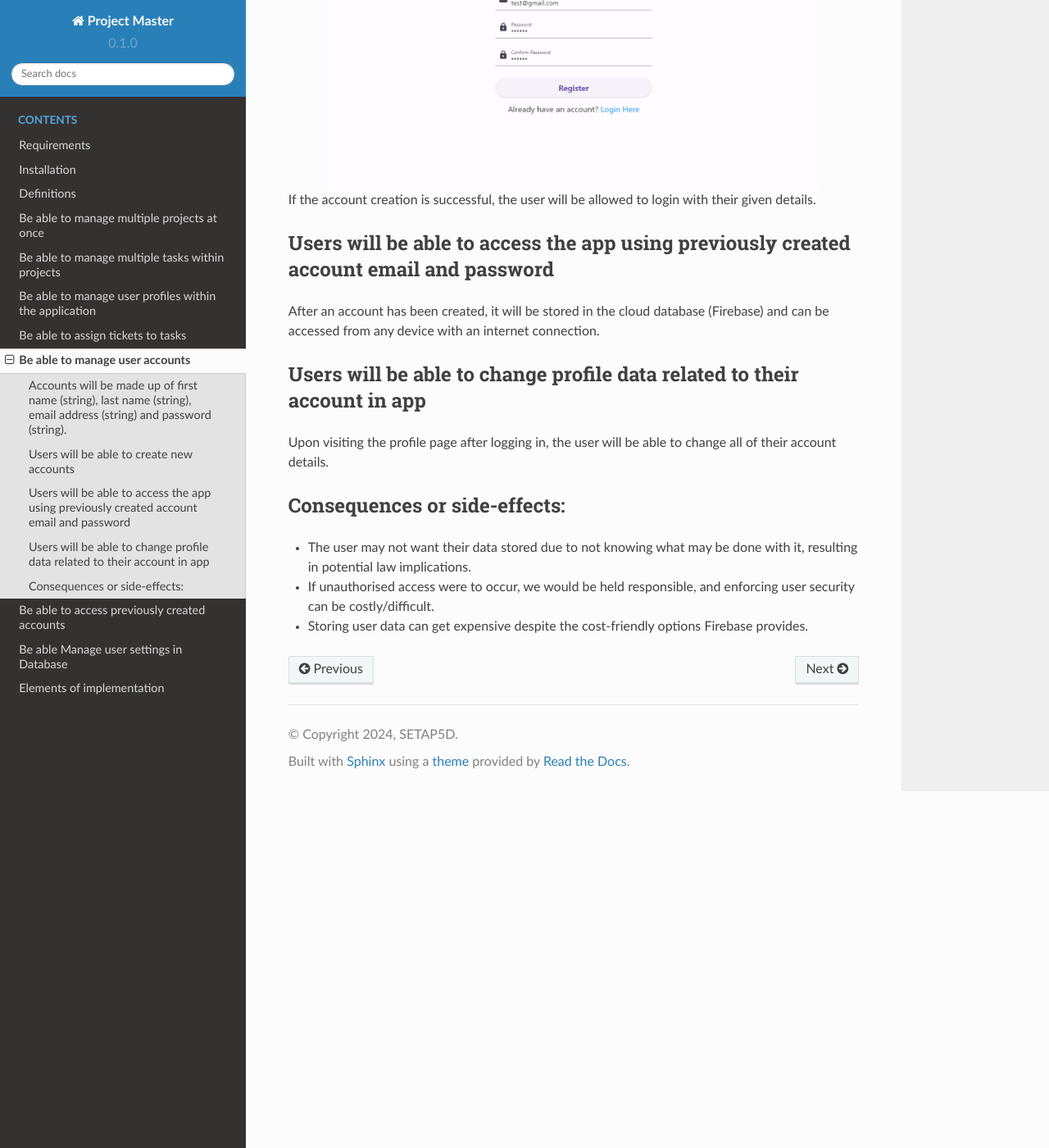
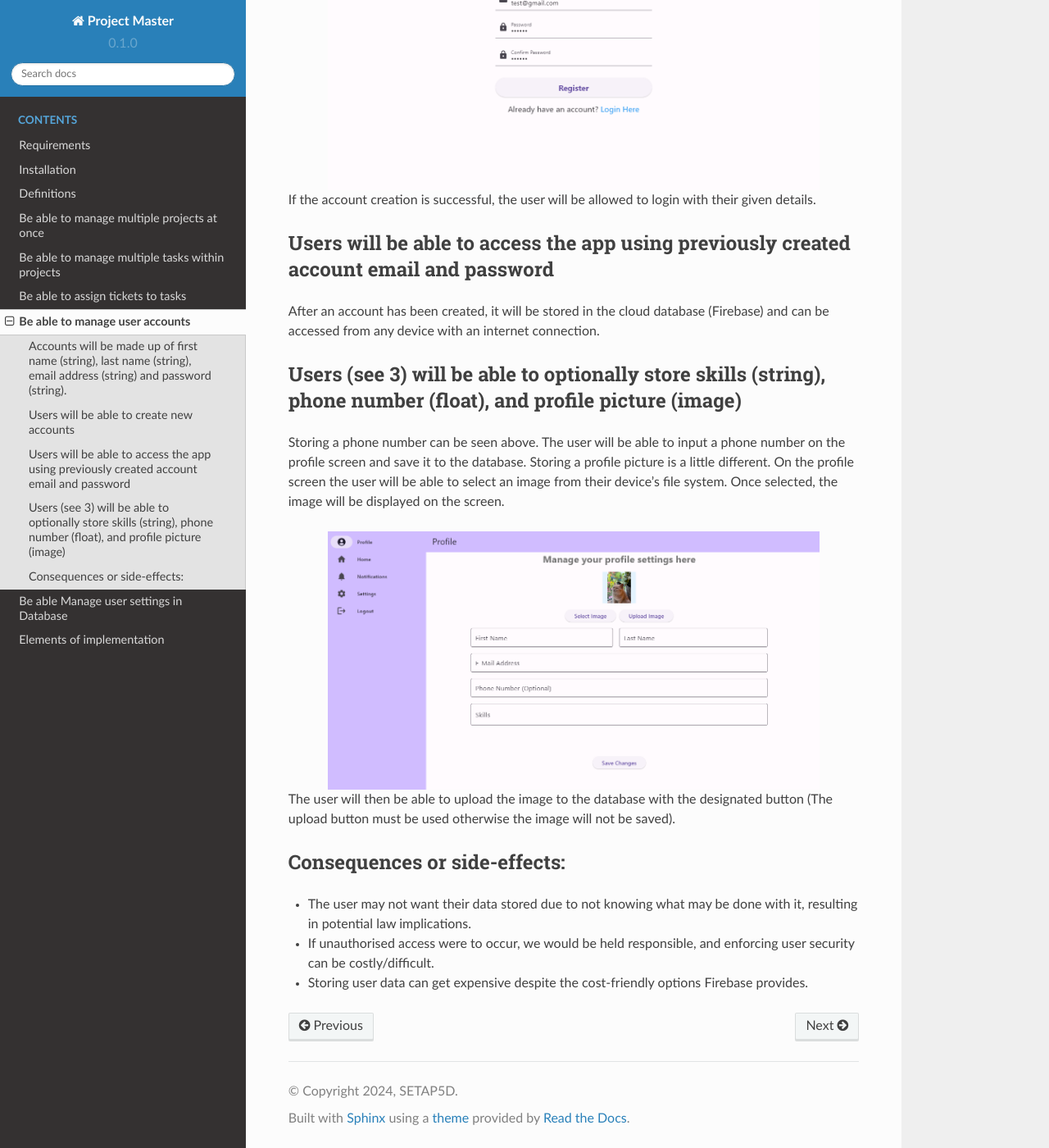
Before and after one commit to setap5d/rtd, a Sphinx documentation site: the page built from docs/source/Usage/req5.rst, in a window 1280 px wide and 1400 px high, scrolled down 1620 px. Shown: the whole window at 82% size. Built offline with Sphinx 7.4.7 and the Read the Docs theme 2.0.0, drawn with Linux system fonts in a browser that asks for light colours.

Commit message:
polish reqs and tree

```diff
--- a/docs/source/Usage/req5.rst
+++ b/docs/source/Usage/req5.rst
@@ -43,10 +43,18 @@ Users will be able to access the app using previously created account email and
 
 After an account has been created, it will be stored in the cloud database (Firebase) and can be accessed from any device with an internet connection.
 
-Users will be able to change profile data related to their account in app
---------------------------------------------------------------------------
+Users (see 3) will be able to optionally store skills (string), phone number (float), and profile picture (image)
+------------------------------------------------------------------------------------------------------------------
 
-Upon visiting the profile page after logging in, the user will be able to change all of their account details.
+Storing a phone number can be seen above. The user will be able to input a phone number on the profile screen and save it to the database.
+Storing a profile picture is a little different. On the profile screen the user will be able to select an image from their device's file system. Once selected, the image will be displayed on the screen.
+
+.. image:: ../images/req3/sec2/image1.png
+    :width: 600px
+    :align: center
+    :alt: Image of the profile screen with a profile picture
+
+The user will then be able to upload the image to the database with the designated button (The upload button must be used otherwise the image will not be saved).
 
 Consequences or side-effects:
 -----------------------------
--- a/docs/source/index.rst
+++ b/docs/source/index.rst
@@ -14,10 +14,8 @@ It allows users to setup a series of *projects* and *tasks* in an organised mann
    Usage/defs
    Usage/req1
    Usage/req2
-   Usage/req3
    Usage/req4
    Usage/req5
-   Usage/req6
    Usage/req7
    elements
 
```
